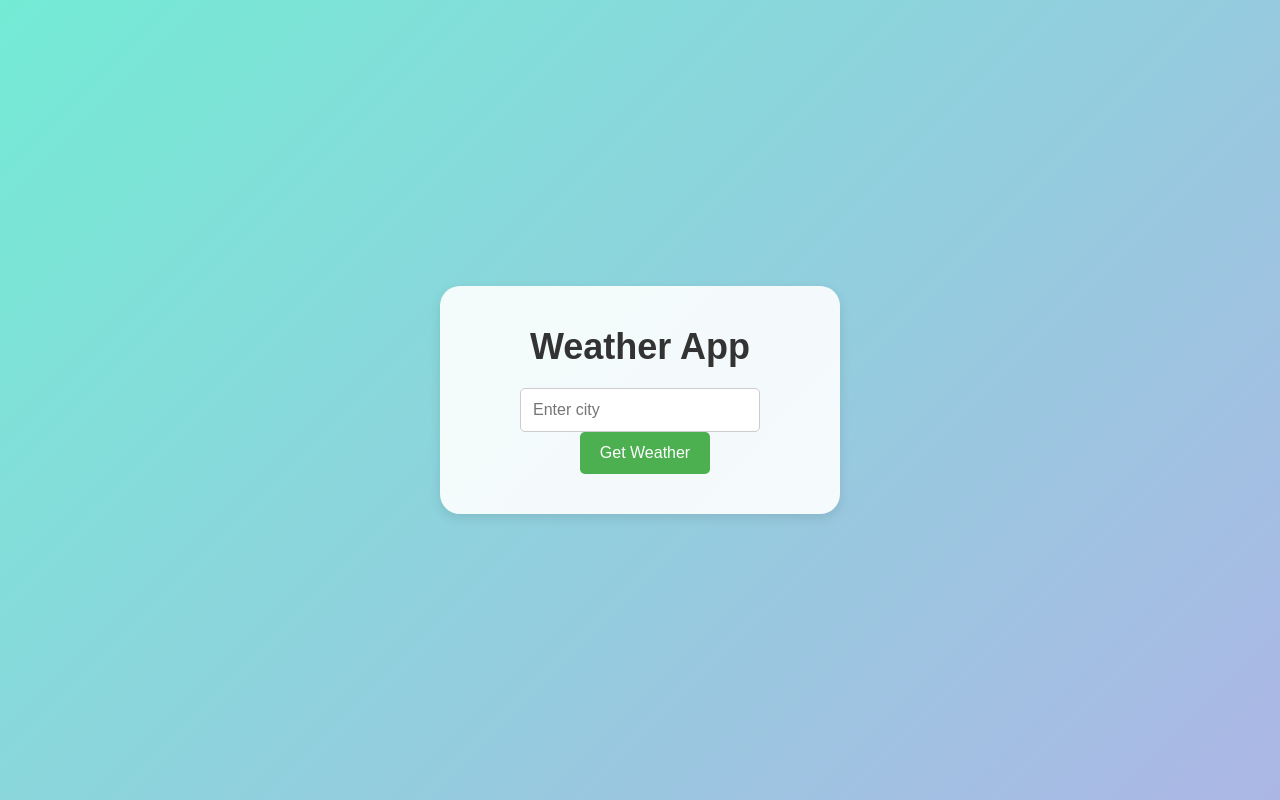
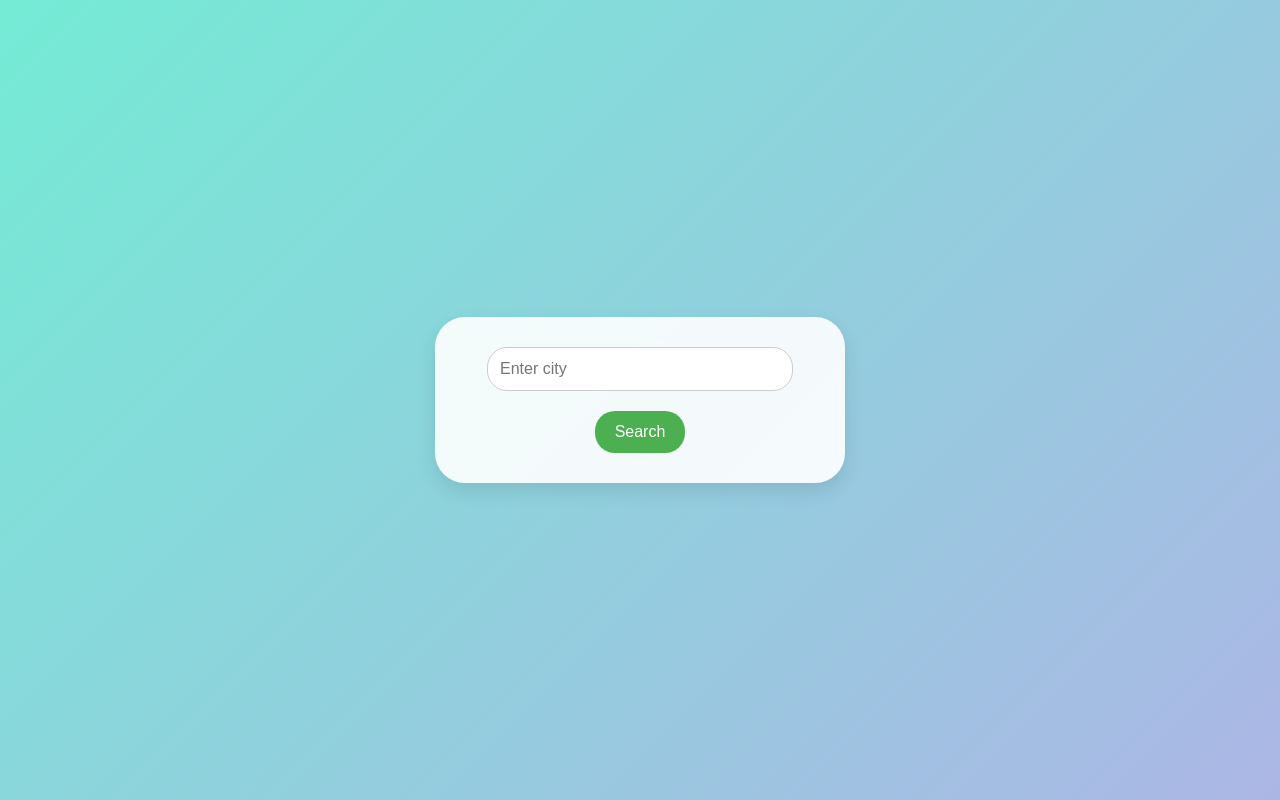
Before and after one commit to geekyroshan/weather-app, a React (Create React App) app: page / in a window 1280 px wide. Built offline with nearby package versions, Linux system fonts and the light colour scheme.

Commit message:
updated the UI

```diff
--- a/src/App.js
+++ b/src/App.js
@@ -1,6 +1,6 @@
 import React from 'react';
 import WeatherDisplay from './components/WeatherDisplay';
-import './App.css';
+// import './App.css';
 
 function App() {
   return (
--- a/src/components/WeatherDisplay.css
+++ b/src/components/WeatherDisplay.css
@@ -1,19 +1,97 @@
+/* src/components/WeatherDisplay.css */
 
-.weather-container {
-  margin-top: 20px;
-  background-color: #fff;
-  padding: 20px;
-  border-radius: 10px;
-  box-shadow: 0 2px 8px rgba(0, 0, 0, 0.1);
+/* Main container with a gradient background */
+.weather-app {
+  display: flex;
+  justify-content: center;
+  align-items: center;
+  height: 100vh;
+  background: linear-gradient(135deg, #74ebd5 0%, #acb6e5 100%);
 }
 
-.weather-container h2 {
-  font-size: 28px;
+/* Card container for the weather details */
+.weather-card {
+  background: rgba(255, 255, 255, 0.9);
+  border-radius: 30px;
+  padding: 30px;
+  max-width: 350px;
+  width: 100%;
+  box-shadow: 0 8px 20px rgba(0, 0, 0, 0.1);
+  text-align: center;
+}
+
+/* Input field for city search */
+.city-input {
+  padding: 12px;
+  width: 80%;
+  font-size: 16px;
+  border: 1px solid #ccc;
+  border-radius: 20px;
+  margin-bottom: 20px;
+}
+
+/* Button styling */
+.search-button {
+  padding: 12px 20px;
+  background-color: #4caf50;
+  color: white;
+  border: none;
+  border-radius: 20px;
+  font-size: 16px;
+  cursor: pointer;
+  transition: background-color 0.3s;
+}
+
+.search-button:hover {
+  background-color: #45a049;
+}
+
+/* Weather icon container */
+.weather-icon img {
+  width: 100px;
+  height: 100px;
+}
+
+/* Main weather details */
+.weather-details h2 {
+  font-size: 24px;
+  margin-top: 10px;
   color: #333;
 }
 
-.weather-container p {
-  font-size: 18px;
+.weather-details p {
+  font-size: 16px;
+  margin-bottom: 10px;
   color: #666;
-  margin: 5px 0;
 }
+
+.weather-details h1 {
+  font-size: 48px;
+  margin-bottom: 20px;
+  color: #333;
+}
+
+/* Extra info (UV, %Rain, AQI) */
+.extra-info {
+  display: flex;
+  justify-content: space-between;
+  margin-top: 20px;
+  font-size: 16px;
+  color: #555;
+}
+
+/* Forecast section styling */
+.forecast {
+  display: flex;
+  justify-content: space-around;
+  margin-top: 20px;
+}
+
+.forecast-item {
+  text-align: center;
+}
+
+.forecast-item p {
+  font-size: 14px;
+  color: #666;
+}
--- a/src/components/WeatherDisplay.js
+++ b/src/components/WeatherDisplay.js
@@ -1,6 +1,7 @@
+// src/components/WeatherDisplay.js
 import React, { useState } from 'react';
 import axios from 'axios';
-import './WeatherDisplay.css'; // Import CSS for component-specific styles
+import './WeatherDisplay.css'; // Add a separate CSS for the new styling
 
 const WeatherDisplay = () => {
   const [city, setCity] = useState('');
@@ -22,26 +23,64 @@ const WeatherDisplay = () => {
   };
 
   return (
-    <div className="container">
-      <h1>Weather App</h1>
+    <div className="weather-app">
+      <div className="weather-card">
         <input
           type="text"
           value={city}
           onChange={(e) => setCity(e.target.value)}
           placeholder="Enter city"
+          className="city-input"
         />
-      <button onClick={fetchWeather}>Get Weather</button>
+        <button onClick={fetchWeather} className="search-button">
+          Search
+        </button>
 
         {error && <p className="error">{error}</p>}
 
         {weather && (
           <div className="weather-container">
+            <div className="weather-icon">
+              {/* Use an actual weather icon here based on weather condition */}
+              <img
+                src={`http://openweathermap.org/img/wn/${weather.weather[0].icon}@4x.png`}
+                alt="Weather Icon"
+              />
+            </div>
+            <div className="weather-details">
               <h2>{weather.name}</h2>
-          <p>Temperature: {weather.main.temp}°C</p>
-          <p>Condition: {weather.weather[0].description}</p>
-          <p>Humidity: {weather.main.humidity}%</p>
+              <p>{weather.weather[0].description}</p>
+              <h1>{weather.main.temp}°C</h1>
+            </div>
+
+            <div className="extra-info">
+              <div>UV: {Math.floor(Math.random() * 10)}</div>
+              <div>% Rain: {Math.floor(Math.random() * 50)}%</div>
+              <div>AQI: {Math.floor(Math.random() * 100)}</div>
+            </div>
+
+            <div className="forecast">
+              {/* Hardcoded forecast for simplicity; you'd need to fetch this via a different API call */}
+              <div className="forecast-item">
+                <p>Tomorrow</p>
+                <p>21°C</p>
+              </div>
+              <div className="forecast-item">
+                <p>Monday</p>
+                <p>18°C</p>
+              </div>
+              <div className="forecast-item">
+                <p>Tuesday</p>
+                <p>26°C</p>
+              </div>
+              <div className="forecast-item">
+                <p>Wednesday</p>
+                <p>24°C</p>
+              </div>
+            </div>
           </div>
         )}
+      </div>
     </div>
   );
 };
```
Lines whose indentation alone changed are shown as unchanged.
